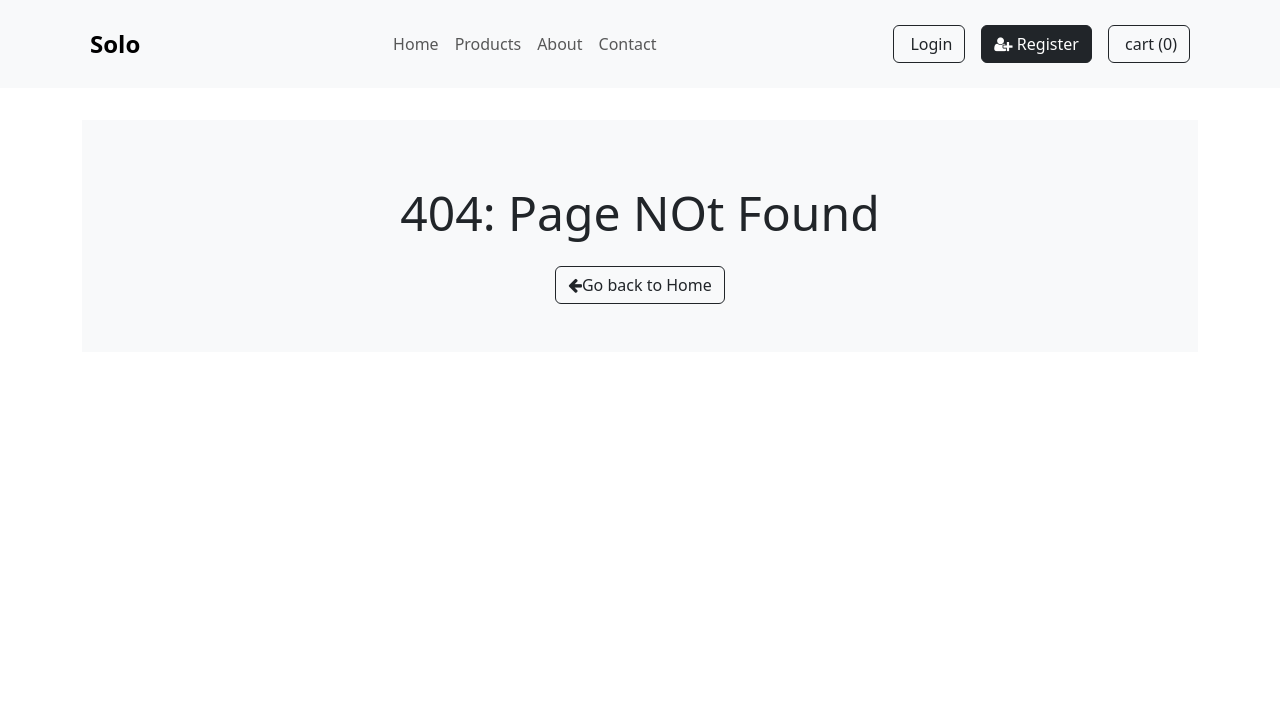
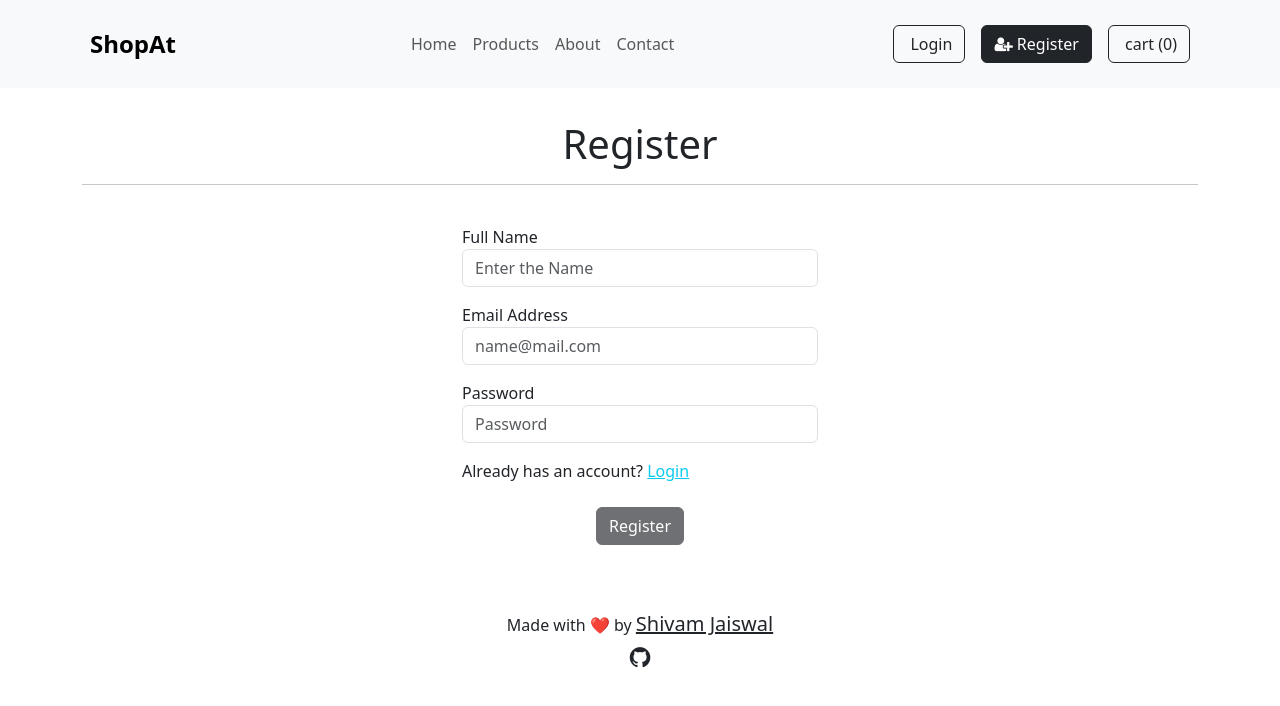
Before and after one commit to shivamjaiswal2712/E-commerce, a React (Create React App) app: page /register in a window 1280 px wide. Before the commit this address had no page. Shown: the top 706 px of the page. Built offline with nearby package versions, Linux system fonts and the light colour scheme.

Commit message:
update files

```diff
--- a/src/App.js
+++ b/src/App.js
@@ -5,7 +5,7 @@ import { BrowserRouter, Routes, Route } from 'react-router-dom';
 import { Provider } from 'react-redux';
 import store from './redux/store';
 
-import { Home, Product, AboutPage, ContactPage, Cart, Login, Checkout, PageNotFound, ProductItem } from "./pages";
+import { Home, Product, AboutPage, ContactPage, Cart, Login, Checkout, Register, PageNotFound, ProductItem } from "./pages";
 
 const App = () => {
   return (
@@ -19,7 +19,7 @@ const App = () => {
         <Route path="/contact" element={<ContactPage />} />
         <Route path="/cart" element={<Cart />} />
         <Route path="/login" element={<Login />} />
-        {/* <Route path="/register" element={<Register />} /> */}
+        <Route path="/register" element={<Register />} />
         <Route path="/checkout" element={<Checkout />} />
         <Route path="*" element={<PageNotFound />} />
         <Route path="/product/*" element={<PageNotFound />} />
--- a/src/components/Navbar.jsx
+++ b/src/components/Navbar.jsx
@@ -8,7 +8,7 @@ const Navbar = () => {
     return(
         <nav className="navbar navbar-expand-lg navbar-light bg-light py-3 sticky-top">
             <div className="container">
-                <NavLink className="navbar-brand fw-bold fs-4 px-2" to="/">Solo</NavLink>
+                <NavLink className="navbar-brand fw-bold fs-4 px-2" to="/"><span className="">ShopAt</span></NavLink>
                 <button className="navbar-toggler mx-2" type="button" data-toggle="collapse" data-target="#navbarSupportedContent" aria-controls="navbarSupportedContent" aria-expanded="false" aria-label="Toggle navigation">
                     <span className="navbar-toggler-icon" />
                 </button>
--- a/src/components/Products.jsx
+++ b/src/components/Products.jsx
@@ -68,7 +68,7 @@ const Products = () => {
         setFilter(updatedList);
     }
 
-    const showProducts = () => {
+    const ShowProducts = () => {
         return(
             <>
                 <div className="buttons text-center py-5">
@@ -83,7 +83,7 @@ const Products = () => {
                     return(
                         <div id={product.id} key={product.key} className="col-md-4 col-sm-6 col-xs-8 col-12 mb-4">
                             <div className="card text-center h-100" key={product.id}>
-                                <img className="card-img-top p-3" src="" alt="" height={300}/>
+                                <img className="card-img-top p-3" src={product.image} alt="Card" height={300}/>
                                 <div className="card-body">
                                     <h5 className="card-title">{product.title.substring(0, 12)}...</h5>
                                     <p className="card-text">{product.description.substring(0, 90)}...</p>
@@ -114,7 +114,7 @@ const Products = () => {
                     </div>
                 </div>
                 <div className="row justify-content-center">
-                    {loading ? <Loading /> : <showProducts />}
+                    {loading ? <Loading /> : <ShowProducts />}
                 </div>
             </div>
         </>
--- a/src/components/main.jsx
+++ b/src/components/main.jsx
@@ -5,7 +5,7 @@ const Homes = () => {
         <>
             <div className="hero border-1 pb-3">
                 <div className="card bg-dark text-white border-0 mx-3">
-                    <img className="card-img img-fluid" src="" alt="" height={500} />
+                    <img className="card-img img-fluid" src="./assets/shopAt2.jpg" alt="" height={500} />
                     <div className="card-img-overlay d-flex align-items-center">
                         <div className="container">
                             <h5 className="card-title fs-1 text fw-lighter">New Season Arrivals</h5>
--- a/src/pages/AboutPage.jsx
+++ b/src/pages/AboutPage.jsx
@@ -10,14 +10,18 @@ const AboutPage = () => {
                 <hr />
                 <p>Lorem ipsum, dolor sit amet consectetur adipisicing elit. Ipsum incidunt corporis natus explicabo
                     atque delectus aspernatur dolorem. Recusandae nihil laboriosam ab delectus incidunt, debitis deleniti
-                    laudantium. Perferendis odit aliquam eum.
+                    laudantium. Perferendis odit aliquam eum. Lorem ipsum dolor sit amet consectetur adipisicing elit.
+                    Eum in voluptates perferendis possimus. Illo vero aut alias nemo commodi fugit aspernatur quasi,
+                     animi magnam at molestiae qui quia vel distinctio! Lorem ipsum dolor, sit amet consectetur adipisicing
+                     elit. Quo, saepe, optio nesciunt, aliquam porro doloribus amet pariatur odit recusandae veniam ipsam
+                      quis aliquid laudantium! Ad eligendi quam aliquid vero nostrum.
                 </p>
 
                 <h2 className="text-center py-4">Our Products</h2>
                 <div className="row">
                     <div className="col-md-3 col-sm-6 mb-3 px-3">
-                        <div className="card h-100">
-                            <img className="card-img-top img-fluid" src="" alt="" height={160}/>
+                        <div className="card h-90">
+                            <img className="card-img-top img-fluid" src="https://tse3.mm.bing.net/th?id=OIP.ddWAudmfEfhNbUUoZdnm6AHaE8&pid=Api&P=0&h=180" alt="" height={60}/>
                             <div className="card-body">
                                 <h5 className="card-title text-center">Men's Clothing</h5>
                             </div>
@@ -26,7 +30,7 @@ const AboutPage = () => {
 
                     <div className="col-md-3 col-sm-6 mb-3 px-3">
                         <div className="card h-100">
-                            <img className="card-img-top img-fluid" src="" alt="" height={160}/>
+                            <img className="card-img-top img-fluid" src="https://tse1.mm.bing.net/th?id=OIP.bgZWxSSitOUrxP8qVORtSwHaEo&pid=Api&P=0&h=180" alt="" height={60}/>
                             <div className="card-body">
                                 <h5 className="card-title text-center">Women's Clothing</h5>
                             </div>
@@ -34,8 +38,8 @@ const AboutPage = () => {
                     </div>
 
                     <div className="col-md-3 col-sm-6 mb-3 px-3">
-                        <div className="card h-100">
-                            <img className="card-img-top img-fluid" src="" alt="" height={160}/>
+                        <div className="card h-90">
+                            <img className="card-img-top img-fluid" src="https://tse1.mm.bing.net/th?id=OIP.bT6r6Wdmg6HAnSXKNUXfTQHaE8&pid=Api&P=0&h=180" alt="" height={60}/>
                             <div className="card-body">
                                 <h5 className="card-title text-center">Jewelery</h5>
                             </div>
@@ -43,8 +47,8 @@ const AboutPage = () => {
                     </div>
 
                     <div className="col-md-3 col-sm-6 mb-3 px-3">
-                        <div className="card h-100">
-                            <img className="card-img-top img-fluid" src="" alt="" height={160}/>
+                        <div className="card h-90">
+                            <img className="card-img-top img-fluid" src="https://tse4.mm.bing.net/th?id=OIP.-f8Ymvyq379qgDvY-qzSdwHaE8&pid=Api&P=0&h=180" alt="" height={60}/>
                             <div className="card-body">
                                 <h5 className="card-title text-center">Electronics</h5>
                             </div>
--- a/src/pages/Product.jsx
+++ b/src/pages/Product.jsx
@@ -1,8 +1,10 @@
 import { useState, useEffect } from "react";
 import { useDispatch } from "react-redux";
-import { useParams } from "react-router-dom";
+import { useParams, Link } from "react-router-dom";
 import { addCart } from "../redux/action";
 import Skeleton from "react-loading-skeleton";
+import { Footer, Navbar } from "../components";
+import Marquee from "react-fast-marquee";
 
 const Product = () => {
     const { id } = useParams();
@@ -62,11 +64,105 @@ const Product = () => {
         return(
             <>
                 <div className="container my-5 py-2">
+                    <div className="row">
+                        <div className="col-md-6 col-sm-12 py-3">
+                            <img className="img-fluid" src="" alt="" width="400px" height="400px" />
+                        </div>
 
+                        <div className="col-md-6 col-md-6 py-5">
+                            <h4 className="text-uppercase text-muted">{product.category}</h4>
+                            <h1 className="display-5">{product.title}</h1>
+                            <p className="lead">
+                                {product.rating && product.rating.rate}{" "}
+                                <i className="fa fa-star" />
+                            </p>
+                            <h3 className="display-6 my-4">${product.price}</h3>
+                            <p className="lead">{product.description}</p>
+                            <button className="btn btn-outline-dark" onClick={() => addProduct(product)}>
+                                Add to Cart
+                            </button>
+                            <Link to="/cart" className="btn btn-dark mx-3">
+                                Go to Cart
+                            </Link>
+                        </div>
+                    </div>
                 </div>
             </>
         );
-    }
+    };
+
+    const Loading2 = () => {
+        return(
+            <>
+                <div className="my-4 py-4">
+                    <div className="d-flex">
+                        <div className="mx-4">
+                            <Skeleton height={400} width={250} />
+                        </div>
+                        <div className="mx-4">
+                            <Skeleton height={400} width={250} />
+                        </div>
+                        <div className="mx-4">
+                            <Skeleton height={400} width={250} />
+                        </div>
+                        <div className="mx-4">
+                            <Skeleton height={400} width={250} />
+                        </div>
+                    </div>
+                </div>
+            </>
+        );
+    };
+
+    const ShowSimilarProduct = () => {
+        return(
+            <>
+                <div className="py-4 my-4">
+                    <div className="d-flex">
+                        {similarProducts.map((item) => {
+                            return(
+                                <div className="card mx-4 text-center" key={item.id}>
+                                    <img className="card-img-top p-3" src="" alt="" height={300} width={300} />
+                                    <div className="card-body">
+                                        <h5 className="card-title">
+                                            {item.title.substring(0, 15)}...
+                                        </h5>
+                                    </div>
+
+                                    <div className="card-body">
+                                        <Link to={"/product/" + item.id} className="btn btn-dark m-1">
+                                            Buy Now
+                                        </Link>
+                                        <button className="btn btn-dark m-1" onClick={() => addProduct(item)}>
+                                            Add to Cart
+                                        </button>
+                                    </div>
+                                </div>
+                            );
+                        })}
+                    </div>
+                </div>
+            </>
+        );
+    };
+
+    return(
+        <>
+            <Navbar />
+            <div className="container">
+                <div className="row">{loading ? <Loading /> : <ShowProduct />}</div>
+                <div className="row my-5 py-5">
+                    <div className="d-none d-md-block">
+                        <h2 className="">You may also Like</h2>
+                        <Marquee pauseOnHover={true} pauseOnClick={true} speed={50}>
+                            {loading2 ? <Loading2 /> : <ShowSimilarProduct />}
+                        </Marquee>
+                    </div>
+                </div>
+            </div>
+            <Footer />
+        </>
+    );
 }
 
 export default Product;
--- /dev/null
+++ b/src/pages/Register.jsx
@@ -0,0 +1,46 @@
+import { Link } from "react-router-dom";
+import { Footer, Navbar } from "../components";
+
+const Register = () => {
+    return(
+        <>
+            <Navbar />
+            <div className="container my-3 py-3">
+                <h1 className="text-center">Register</h1>
+                <hr />
+                <div className="row my-4 h-100">
+                    <div className="col-md-4 col-lg-4 col-sm-8 mx-auto">
+                        <form>
+                            <div className="form my-3">
+                                <label for="Name">Full Name</label>
+                                <input type="text" className="form-control" id="name" placeholder="Enter the Name" />
+                            </div>
+
+                            <div className="form my-3">
+                                <label for="Email">Email Address</label>
+                                <input type="email" className="form-control" id="email" placeholder="name@mail.com" />
+                            </div>
+
+                            <div className="form my-3">
+                                <label for="Password">Password</label>
+                                <input type="password" className="form-control" id="password" placeholder="Password" />
+                            </div>
+
+                            <div className="my-3">
+                                <p>Already has an account? <Link to="/login" className="text-decoration-underline text-info">Login</Link></p>
+                            </div>
+                            <div className="text-center">
+                                <button className="my-2 mx-auto btn btn-dark" type="submit" disabled>
+                                    Register
+                                </button>
+                            </div>
+                        </form>
+                    </div>
+                </div>
+            </div>
+            <Footer />
+        </>
+    );
+}
+
+export default Register;
--- a/src/pages/index.js
+++ b/src/pages/index.js
@@ -5,6 +5,6 @@ export { default as AboutPage } from "./AboutPage";
 export { default as ContactPage } from "./ContactPage";
 export { default as Cart } from "./Cart";
 export { default as Login } from "./Login";
-// export { default as Register } from "./";
+export { default as Register } from "./Register";
 export { default as Checkout } from "./Checkout";
 export { default as PageNotFound } from "./PageNotFound";
```
Also changed, not shown: public/assets/shopat2.jpg (added).
